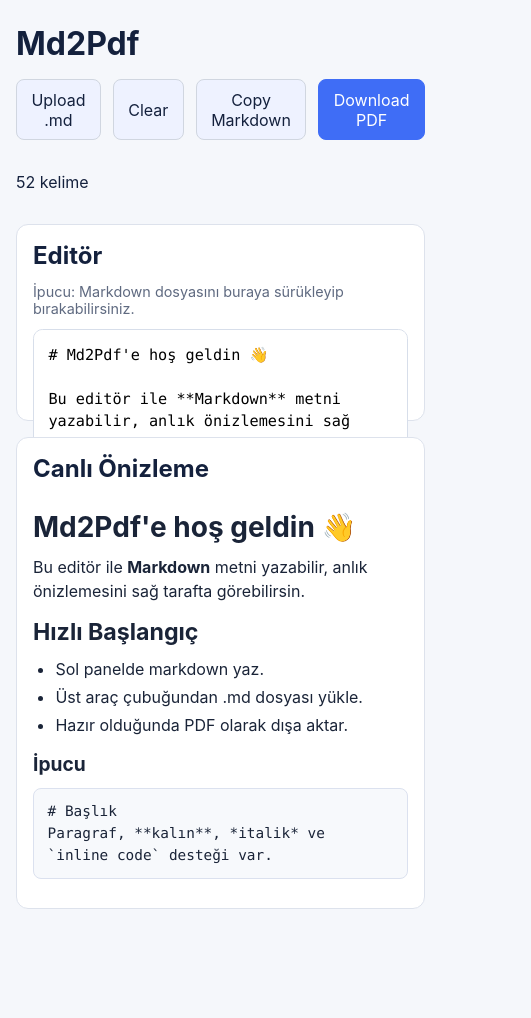
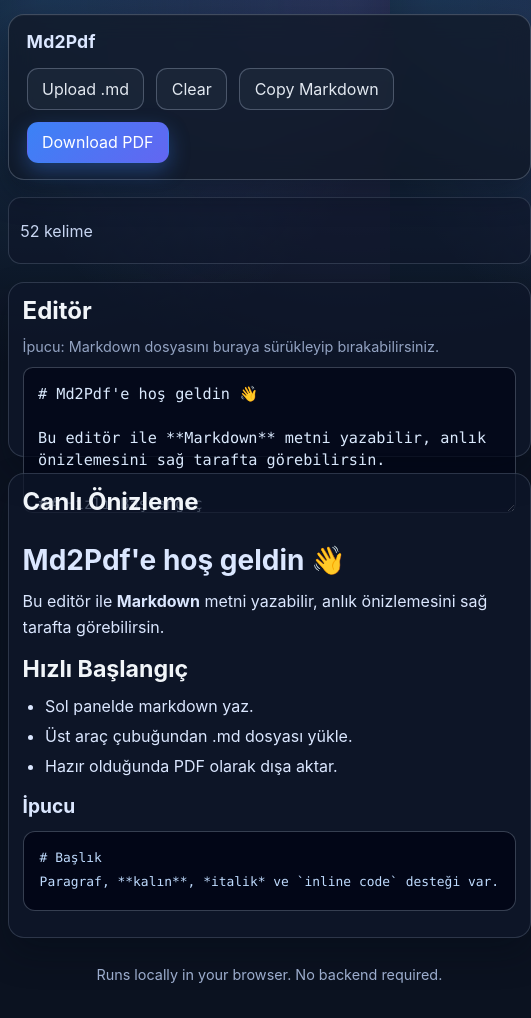
Before and after one commit to Adilx05/Md2Pdf, a React (Vite) app: page / in a window 390 px wide. Shown: the whole page, 531 px wide, since content can reach past the window. Before the commit the page ends 933 px from the top, so only its background shows below. Built offline with nearby package versions, Linux system fonts and the light colour scheme.

Commit message:
Refresh UI theme, responsive layout, and typed toast styles

```diff
--- a/src/App.tsx
+++ b/src/App.tsx
@@ -27,7 +27,7 @@ Paragraf, **kalın**, *italik* ve \`inline code\` desteği var.
 function App() {
   const [markdown, setMarkdown] = useState<string>('');
   const [isExporting, setIsExporting] = useState(false);
-  const [feedbackMessage, setFeedbackMessage] = useState<string | null>(null);
+  const [feedbackMessage, setFeedbackMessage] = useState<{ text: string; type: 'success' | 'error' | 'info' } | null>(null);
   const previewRef = useRef<HTMLElement>(null);
 
   useEffect(() => {
@@ -35,7 +35,7 @@ function App() {
   }, []);
 
   useEffect(() => {
-    if (!feedbackMessage) {
+    if (!feedbackMessage?.text) {
       return;
     }
 
@@ -58,10 +58,10 @@ function App() {
     try {
       setIsExporting(true);
       await exportPreviewToPdf(previewRef);
-      setFeedbackMessage('PDF başarıyla dışa aktarıldı.');
+      setFeedbackMessage({ text: 'PDF başarıyla dışa aktarıldı.', type: 'success' });
     } catch (error) {
       const message = error instanceof Error ? error.message : 'PDF dışa aktarılamadı. Lütfen tekrar deneyin.';
-      setFeedbackMessage(message);
+      setFeedbackMessage({ text: message, type: 'error' });
     } finally {
       setIsExporting(false);
     }
@@ -69,15 +69,15 @@ function App() {
 
   const handleClear = () => {
     setMarkdown('');
-    setFeedbackMessage('Markdown içeriği temizlendi.');
+    setFeedbackMessage({ text: 'Markdown içeriği temizlendi.', type: 'info' });
   };
 
   const handleCopyMarkdown = async () => {
     try {
       await navigator.clipboard.writeText(markdown);
-      setFeedbackMessage('Markdown panoya kopyalandı.');
+      setFeedbackMessage({ text: 'Markdown panoya kopyalandı.', type: 'success' });
     } catch {
-      setFeedbackMessage('Kopyalama başarısız oldu. Lütfen tekrar deneyin.');
+      setFeedbackMessage({ text: 'Kopyalama başarısız oldu. Lütfen tekrar deneyin.', type: 'error' });
     }
   };
 
@@ -85,10 +85,10 @@ function App() {
     try {
       const content = await readMarkdownFile(file);
       setMarkdown(content);
-      setFeedbackMessage(`${file.name} yüklendi.`);
+      setFeedbackMessage({ text: `${file.name} yüklendi.`, type: 'success' });
     } catch (error) {
       const message = error instanceof Error ? error.message : 'Dosya okunamadı. Lütfen tekrar deneyin.';
-      setFeedbackMessage(message);
+      setFeedbackMessage({ text: message, type: 'error' });
     }
   };
 
@@ -108,8 +108,8 @@ function App() {
       </section>
 
       {feedbackMessage && (
-        <p className="toast" role="status" aria-live="polite">
-          {feedbackMessage}
+        <p className={`toast toast-${feedbackMessage.type}`} role="status" aria-live="polite">
+          {feedbackMessage.text}
         </p>
       )}
 
@@ -117,6 +117,8 @@ function App() {
         <MarkdownEditor value={markdown} onChange={setMarkdown} onFileSelect={handleMarkdownFile} />
         <MarkdownPreview markdown={markdown} previewRef={previewRef} />
       </section>
+
+      <footer className="app-footer">Runs locally in your browser. No backend required.</footer>
     </main>
   );
 }
--- a/src/styles/app.css
+++ b/src/styles/app.css
@@ -1,7 +1,10 @@
 :root {
   font-family: Inter, system-ui, -apple-system, BlinkMacSystemFont, 'Segoe UI', sans-serif;
-  color: #14213d;
-  background: #f5f7fb;
+  color: #dbe7ff;
+  background:
+    radial-gradient(circle at 10% 0%, rgba(66, 153, 225, 0.22), transparent 34%),
+    radial-gradient(circle at 90% 0%, rgba(129, 140, 248, 0.24), transparent 36%),
+    #0b1220;
 }
 
 * {
@@ -10,13 +13,15 @@
 
 body {
   margin: 0;
+  color: inherit;
+  background: transparent;
 }
 
 .app-shell {
   width: min(1200px, 100% - 2rem);
-  margin: 1.5rem auto;
+  margin: 1.5rem auto 2rem;
   display: grid;
-  gap: 1rem;
+  gap: 1.1rem;
 }
 
 .toolbar {
@@ -24,10 +29,20 @@ body {
   justify-content: space-between;
   align-items: center;
   gap: 1rem;
+  padding: 1rem 1.1rem;
+  border-radius: 1rem;
+  border: 1px solid rgba(148, 163, 184, 0.35);
+  background: rgba(17, 24, 39, 0.76);
+  box-shadow:
+    0 14px 30px rgba(5, 11, 24, 0.34),
+    inset 0 1px 0 rgba(255, 255, 255, 0.03);
+  backdrop-filter: blur(12px);
 }
 
 .toolbar h1 {
   margin: 0;
+  font-size: clamp(1.1rem, 2vw, 1.35rem);
+  letter-spacing: 0.01em;
 }
 
 .toolbar-actions {
@@ -37,31 +52,39 @@ body {
 
 button,
 .file-uploader {
-  border-radius: 0.5rem;
-  border: 1px solid #d0d6e0;
-  background: #fff;
-  color: #14213d;
+  border-radius: 0.7rem;
+  border: 1px solid rgba(148, 163, 184, 0.4);
+  background: rgba(15, 23, 42, 0.58);
+  color: #e2e8f0;
   padding: 0.6rem 0.9rem;
   font: inherit;
+  transition: all 0.18s ease;
 }
 
 button {
   cursor: pointer;
 }
 
+button:hover,
+.file-uploader:hover {
+  border-color: rgba(96, 165, 250, 0.72);
+  background: rgba(30, 41, 59, 0.72);
+}
+
 button:disabled {
-  opacity: 0.7;
+  opacity: 0.65;
   cursor: progress;
 }
 
 .primary-btn {
-  background: #3f6df6;
-  border-color: #3f6df6;
+  background: linear-gradient(135deg, #3b82f6, #6366f1);
+  border-color: transparent;
   color: #fff;
+  box-shadow: 0 8px 20px rgba(59, 130, 246, 0.34);
 }
 
 .secondary-btn {
-  background: #eef2ff;
+  background: rgba(30, 41, 59, 0.72);
 }
 
 .meta-row {
@@ -69,6 +92,11 @@ button:disabled {
   justify-content: space-between;
   align-items: center;
   gap: 1rem;
+  color: #c8d6f2;
+  background: rgba(15, 23, 42, 0.56);
+  border: 1px solid rgba(148, 163, 184, 0.24);
+  border-radius: 0.8rem;
+  padding: 0.4rem 0.9rem;
 }
 
 .file-uploader {
@@ -91,10 +119,28 @@ button:disabled {
 
 .toast {
   margin: 0;
-  background: #d9f5e6;
-  color: #0e6f40;
+  border: 1px solid transparent;
   padding: 0.7rem 0.9rem;
-  border-radius: 0.5rem;
+  border-radius: 0.7rem;
+  font-weight: 600;
+}
+
+.toast-success {
+  background: rgba(22, 101, 52, 0.2);
+  color: #bbf7d0;
+  border-color: rgba(34, 197, 94, 0.45);
+}
+
+.toast-error {
+  background: rgba(127, 29, 29, 0.25);
+  color: #fecaca;
+  border-color: rgba(248, 113, 113, 0.45);
+}
+
+.toast-info {
+  background: rgba(30, 64, 175, 0.22);
+  color: #bfdbfe;
+  border-color: rgba(96, 165, 250, 0.44);
 }
 
 .content-grid {
@@ -105,45 +151,49 @@ button:disabled {
 }
 
 .panel {
-  background: #fff;
-  border: 1px solid #dde2ec;
-  border-radius: 0.75rem;
-  padding: 1rem;
+  background: rgba(15, 23, 42, 0.72);
+  border: 1px solid rgba(148, 163, 184, 0.24);
+  border-radius: 1rem;
+  padding: 1.05rem;
   display: flex;
   flex-direction: column;
+  box-shadow: 0 16px 34px rgba(4, 10, 20, 0.3);
 }
 
 .panel h2 {
   margin-top: 0;
   margin-bottom: 0.8rem;
+  color: #f1f5f9;
 }
 
 .editor-panel textarea {
-  border: 1px solid #d7deea;
+  border: 1px solid rgba(148, 163, 184, 0.35);
   border-radius: 0.6rem;
   padding: 0.9rem;
   min-height: 100%;
   flex: 1;
   resize: vertical;
   font: 500 0.95rem/1.45 'Fira Code', 'JetBrains Mono', Menlo, monospace;
+  background: rgba(2, 6, 23, 0.72);
+  color: #dbeafe;
 }
 
 .editor-drop-hint {
   margin: 0 0 0.75rem;
-  color: #5f6a80;
+  color: #93a3c2;
   font-size: 0.9rem;
 }
 
 .editor-panel.drag-over {
-  border-color: #3f6df6;
-  box-shadow: 0 0 0 3px rgba(63, 109, 246, 0.12);
+  border-color: #60a5fa;
+  box-shadow: 0 0 0 3px rgba(96, 165, 250, 0.26);
 }
 
 .preview-content {
   flex: 1;
   overflow-y: auto;
-  line-height: 1.5;
-  color: #1a2438;
+  line-height: 1.62;
+  color: #dbe7ff;
 }
 
 .preview-empty {
@@ -151,10 +201,10 @@ button:disabled {
   display: grid;
   place-items: center;
   margin: 0;
-  border: 1px dashed #d7deea;
+  border: 1px dashed rgba(148, 163, 184, 0.45);
   border-radius: 0.6rem;
-  color: #6c7486;
-  background: #fafbff;
+  color: #9aa8c6;
+  background: rgba(15, 23, 42, 0.48);
   min-height: 220px;
   padding: 1rem;
   text-align: center;
@@ -198,13 +248,13 @@ button:disabled {
 .preview-content blockquote {
   margin: 0.8rem 0;
   padding: 0.5rem 0.8rem;
-  border-left: 3px solid #b7c0d4;
-  background: #f6f8fc;
-  color: #344058;
+  border-left: 3px solid #93c5fd;
+  background: rgba(30, 41, 59, 0.58);
+  color: #c4d5f7;
 }
 
 .preview-content a {
-  color: #2457d6;
+  color: #93c5fd;
   text-decoration: underline;
   text-underline-offset: 2px;
   overflow-wrap: anywhere;
@@ -212,55 +262,70 @@ button:disabled {
 
 .preview-content pre {
   margin: 0.8rem 0;
-  padding: 0.75rem 0.85rem;
-  border: 1px solid #dbe1ef;
-  border-radius: 0.5rem;
-  background: #f7f9fc;
+  padding: 0.95rem 1rem;
+  border: 1px solid rgba(148, 163, 184, 0.36);
+  border-radius: 0.75rem;
+  background: #020617;
   overflow-x: auto;
-  white-space: pre-wrap;
-  word-break: break-word;
+  white-space: pre;
+  word-break: normal;
+  line-height: 1.6;
+  font-size: 0.92rem;
 }
 
 .preview-content code {
-  background: #f2f4f8;
-  border-radius: 0.35rem;
-  padding: 0.1rem 0.3rem;
+  background: rgba(148, 163, 184, 0.18);
+  border-radius: 0.45rem;
+  padding: 0.12rem 0.36rem;
   font-family: 'Fira Code', 'JetBrains Mono', Menlo, monospace;
-  font-size: 0.9em;
+  font-size: 0.88em;
 }
 
 .preview-content pre code {
   background: transparent;
   padding: 0;
   border-radius: 0;
+  color: #bfdbfe;
 }
 
 .preview-content table {
   width: 100%;
-  border-collapse: collapse;
+  border-collapse: separate;
+  border-spacing: 0;
   table-layout: fixed;
   margin: 0.8rem 0;
-  font-size: 0.95rem;
+  font-size: 0.94rem;
+  border: 1px solid rgba(148, 163, 184, 0.36);
+  border-radius: 0.72rem;
+  overflow: hidden;
 }
 
 .preview-content th,
 .preview-content td {
-  border: 1px solid #d8deeb;
-  padding: 0.45rem 0.5rem;
+  border-bottom: 1px solid rgba(148, 163, 184, 0.26);
+  padding: 0.6rem 0.62rem;
   text-align: left;
   vertical-align: top;
   overflow-wrap: anywhere;
 }
 
 .preview-content th {
-  background: #f3f6fd;
-  font-weight: 600;
+  background: rgba(30, 41, 59, 0.88);
+  color: #e2e8f0;
+  font-weight: 700;
 }
 
 .preview-content tr:nth-child(even) td {
-  background: #fbfcff;
+  background: rgba(15, 23, 42, 0.72);
 }
 
+.preview-content tr:nth-child(odd) td {
+  background: rgba(15, 23, 42, 0.48);
+}
+
+.preview-content tr:last-child td {
+  border-bottom: none;
+}
 
 .preview-content :is(table, thead, tbody, tr, th, td, pre, code, blockquote) {
   break-inside: avoid;
@@ -276,14 +341,40 @@ button:disabled {
   break-inside: avoid;
 }
 
-@media (max-width: 900px) {
+.app-footer {
+  text-align: center;
+  color: #9cadcd;
+  font-size: 0.9rem;
+  padding: 0.65rem 0.4rem 0.2rem;
+}
+
+@media (max-width: 940px) {
+  .content-grid {
+    grid-template-columns: 1fr;
+  }
+
   .toolbar,
   .meta-row {
     flex-direction: column;
     align-items: stretch;
   }
 
-  .content-grid {
-    grid-template-columns: 1fr;
+  .toolbar-actions {
+    flex-wrap: wrap;
   }
 }
+
+@media (max-width: 640px) {
+  .app-shell {
+    width: min(1200px, 100% - 1rem);
+    margin-top: 0.9rem;
+  }
+
+  .panel {
+    padding: 0.85rem;
+  }
+
+  .meta-row {
+    padding-inline: 0.7rem;
+  }
+}
```
